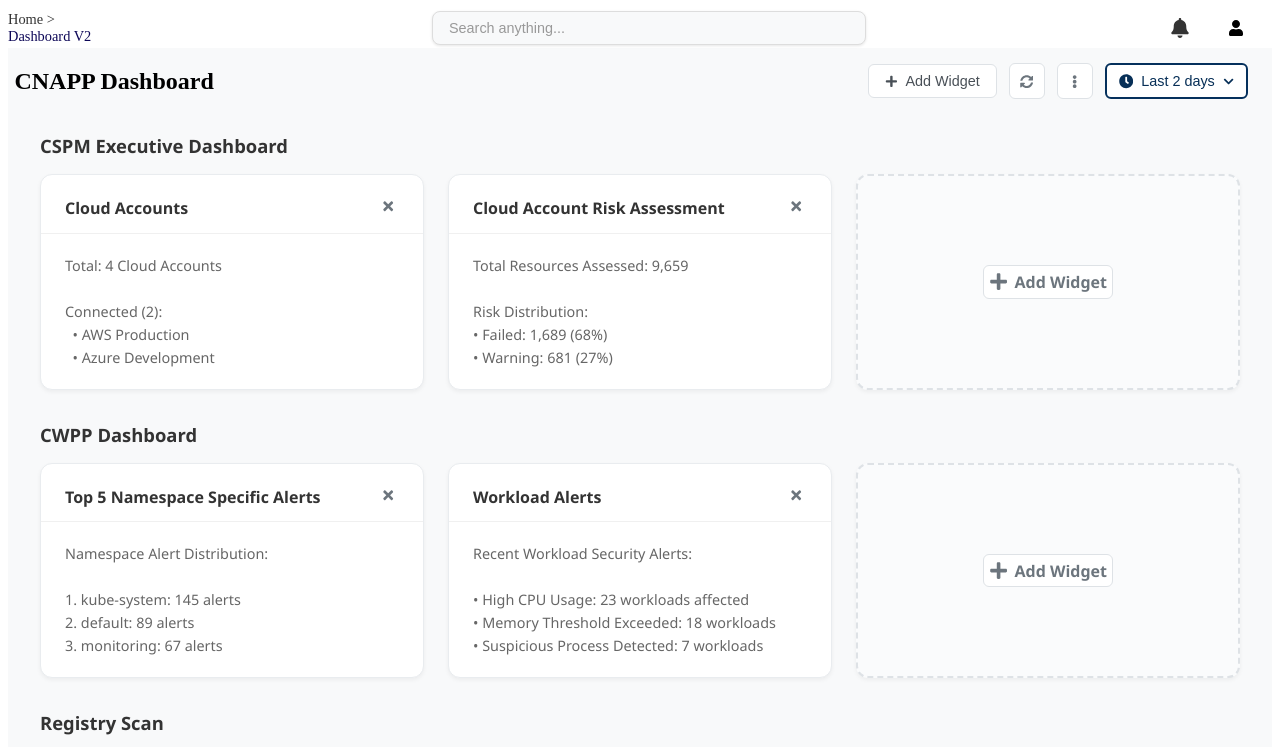
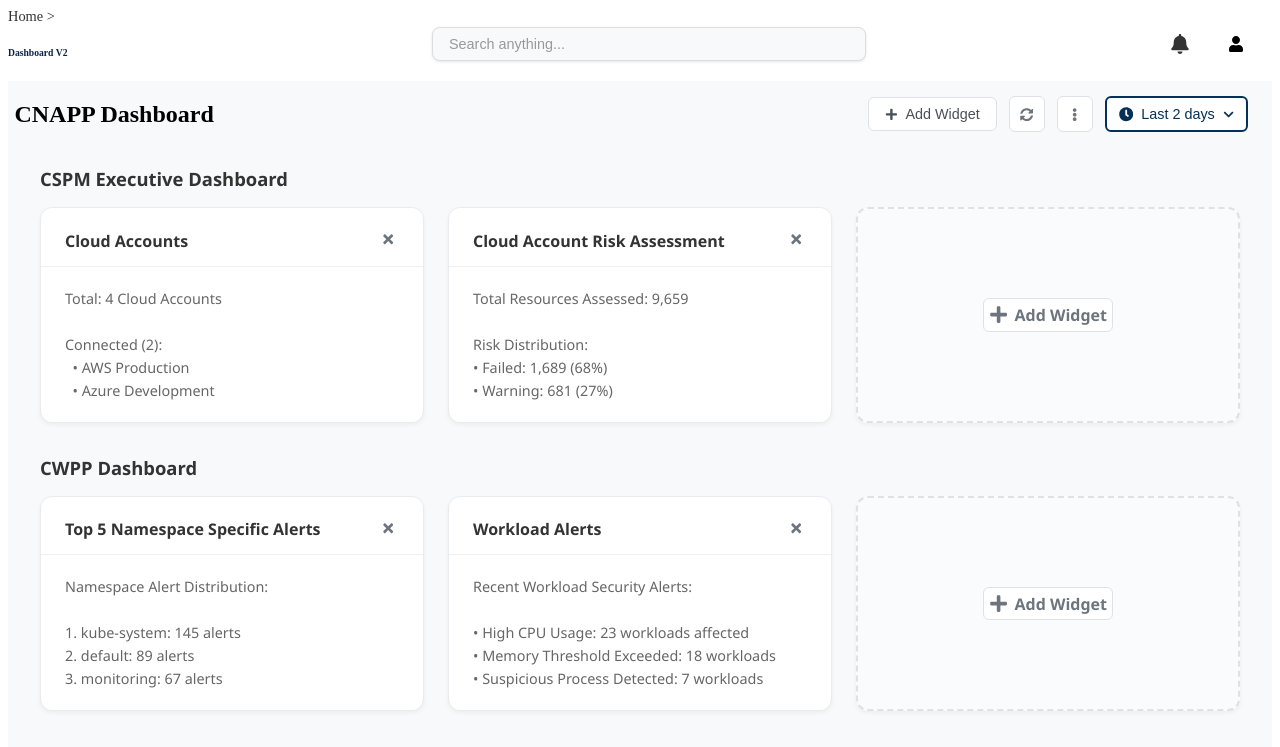
Before and after one commit to Nanditha77/Dashboard-Building, a React (Create React App) app: page / in a window 1280 px wide. Shown: the top 747 px of the page. Built offline with nearby package versions, Linux system fonts and the light colour scheme.

Commit message:
Fix: Edited header left dashboard v2

```diff
--- a/src/components/Header.css
+++ b/src/components/Header.css
@@ -14,12 +14,7 @@
   color: #333;
   font-weight: 500;
 }
-.header-left h6 {
-  margin: 0;
-  font-size: 0.9rem;
-  color: #0d0757ff;
-  font-weight: 500;
-}
+
 .header-center {
   flex: 2;
   display: flex;
--- a/src/components/Header.js
+++ b/src/components/Header.js
@@ -16,7 +16,7 @@ const Header = () => {
   return (
     <div className="header">
       <div className="header-left">
-        <h5>Home {'>'} <h6>Dashboard V2</h6></h5>
+        <h5>Home {'>'} <h6 style={{ color: "#0b2347ff" }}>Dashboard V2</h6></h5>
       </div>
 
       <div className="header-center">
```
